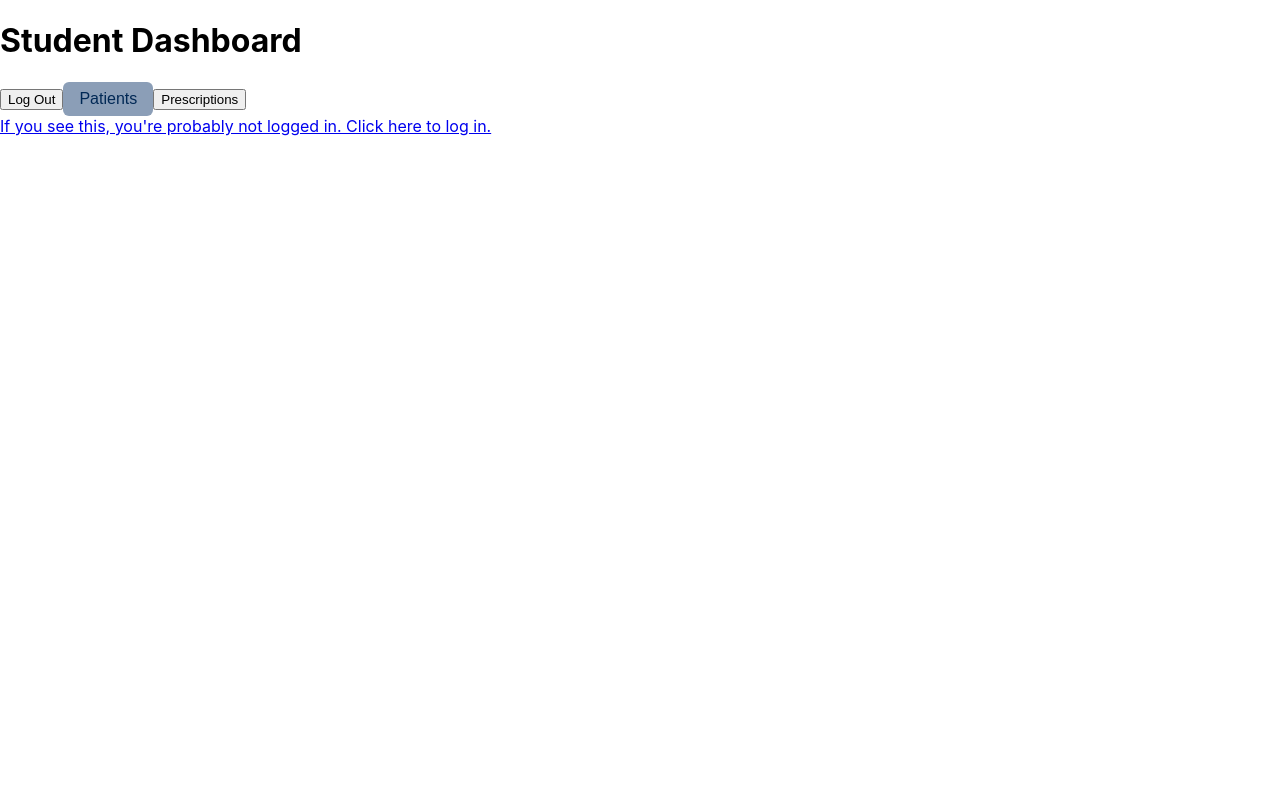
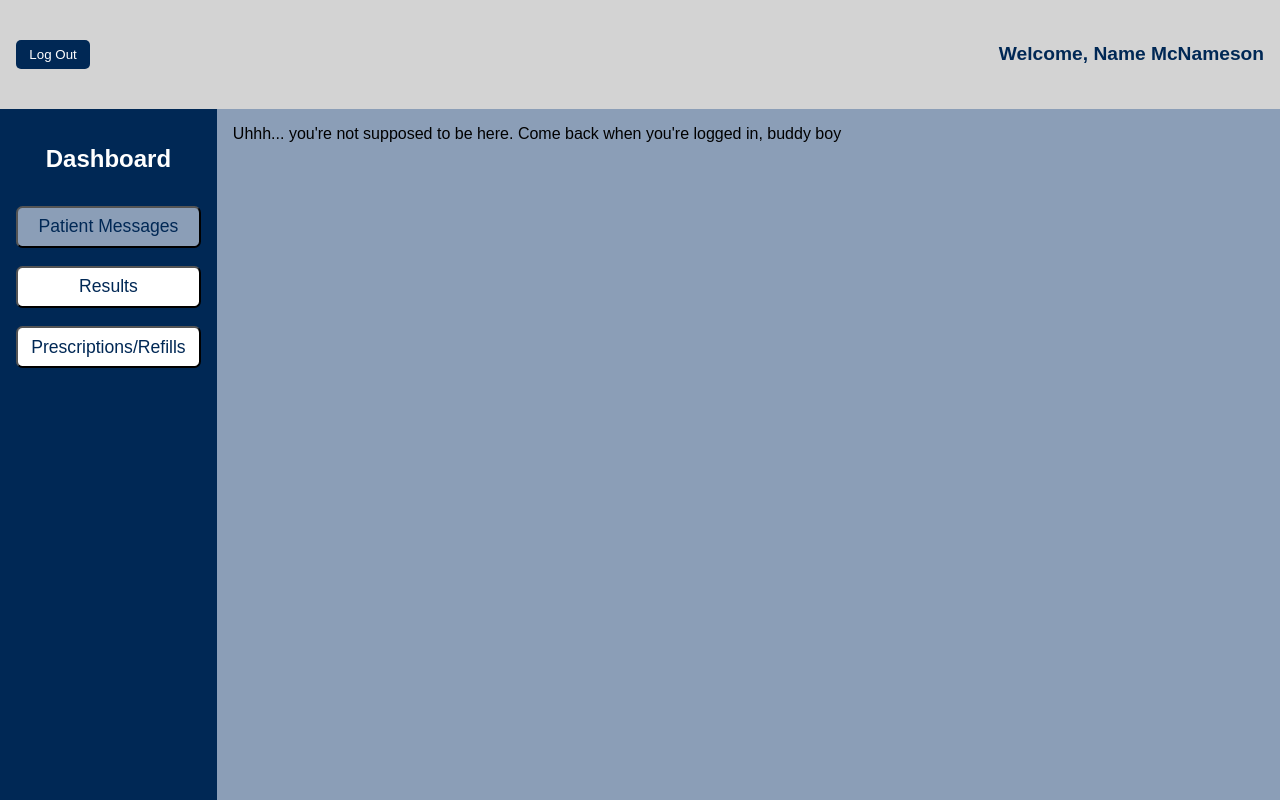
Before and after one commit to shaheerkhan8476/aimlab, a React (Create React App) app in the folder frontend/: page /StudentDashboard in a window 1280 px wide. Built offline with nearby package versions, Linux system fonts and the light colour scheme.

Commit message:
styling and I FINALLY GOT LOGGED IN USER DATA FROM API

```diff
--- a/frontend/package.json
+++ b/frontend/package.json
@@ -10,6 +10,7 @@
     "lucide-react": "^0.474.0",
     "react": "^19.0.0",
     "react-dom": "^19.0.0",
+    "react-icons": "^5.4.0",
     "react-router-dom": "^7.1.5",
     "react-scripts": "5.0.1",
     "tailwind-merge": "^3.0.1",
--- a/frontend/src/pages/SignInUser.js
+++ b/frontend/src/pages/SignInUser.js
@@ -40,10 +40,13 @@ function SignInUser()
             {
                 const data = await response.json();
                 const token = data.access_token;
+                const userId = data.user.id;
                 localStorage.setItem("accessToken", token);
                 localStorage.setItem("userEmail", loginData.email);
                 localStorage.setItem("userPassword", loginData.password);
+                localStorage.setItem("userId", userId);
                 console.log('Login Successful', data);
+
                 navigate("/StudentDashboard");
             }
             else
--- a/frontend/src/pages/StudentDashboard.js
+++ b/frontend/src/pages/StudentDashboard.js
@@ -4,24 +4,27 @@ import { NavLink } from 'react-router-dom';
 import "./css/StudentDashboard.css";
 
 
-//Right now this either displays ugly patient data, or
-//A link to go back to login page if no permission to see
-//ugly patient data
+//styling patient message and prescription page
+
 function StudentDashboard(){
-    const [patients, setPatients] = useState(null); //state for patient data
+    const [messages, setMessages] = useState(null); //state for patient data
     const [prescriptions, setPrescriptions] = useState(null);
     const [error, setError] = useState(null);   //state for error message
     const [isAuthenticated, setIsAuthenticated] = useState(true);
-    const [view, setView] = useState("patients"); //patient data by default. swtich to prescriptions if clicked
+    const [view, setView] = useState("messages"); //patient messages by default. swtich to prescriptions if clicked
+    const [userName, setUserName] = useState("Name McNameson")
 
 
     const navigate = useNavigate();
+
+
 
 
     //this useEffect runs when page renders
     //determines if user authenticated
     //shows patient data if yes
     //link back to login page if no
+
     useEffect(() => {
         const token = localStorage.getItem("accessToken");
 
@@ -48,7 +51,7 @@ function StudentDashboard(){
                 throw new Error("Invalid token");
             }
             setIsAuthenticated(true);
-            setPatients(data);
+            setMessages(data);
         })
 
         .catch(error => {       //Error? setIsAuthenticated to false to trip the mechanism for the login link
@@ -57,6 +60,38 @@ function StudentDashboard(){
             setIsAuthenticated(false);
         });
     }, [isAuthenticated]);
+
+    useEffect(() => {
+        const userId = localStorage.getItem("userId");
+        console.log(userId);
+        if (!userId) {
+            console.error("User ID is not in local storage");
+            setIsAuthenticated(false);
+            return
+        }
+        fetch(`http://localhost:8080/students/${userId}`,{
+            method: "GET",
+            headers: {
+                "Authorization": `Bearer ${localStorage.getItem("accessToken")}`,
+                "Content-Type": "application/json",
+            },
+        })
+
+        .then((response) => {
+            if (!response.ok) {
+                throw new Error("failed fetching user data");
+            }
+            return response.json();
+        })
+        .then((data) => {
+            console.log("fetched user data:", data);
+            setUserName(data.name)
+        })
+        .catch((error) => {
+            console.error(error);
+            setError("fetch user data failed");
+        });
+    }, []);
 
 
 
@@ -84,46 +119,138 @@ function StudentDashboard(){
 
     };
 
+    const fetchMessages = () => {
+        const token = localStorage.getItem("accessToken");
+
+        fetch("http://localhost")
+    }
+
 
 
     return (
-        <>
-            <h1>Student Dashboard</h1>
-            <button onClick={() => {
+        <div className="dashboard-container">
+            {/* gray banner at top */}
+            <div className="top-banner">
+                <button
+                    className="logout-button"
+                    onClick={() => {
                         localStorage.removeItem("accessToken");
-                    navigate(0);    //cheeky way to refresh
+                        navigate("/SignInUser"); // kick to login screen
                     }}
                 >
-            Log Out </button>
+                    Log Out
+                </button>
+                {/* hardcoded for now sry */}
+                <div className="welcome-message">Welcome, {userName}</div>
+            </div>
 
-            <button className="patients-button" onClick={() => setView("patients")}>Patients</button>
-            <button onClick={() => { setView("prescriptions"); fetchPrescriptions();}}>Prescriptions</button>
+            {/* sidebar and main */}
+            {/*sidebar*/}
+            <div className="main-container">
+                <div className="sidebar">
+                    <h2>Dashboard</h2>
+                    <button
+                        className={`nav-link ${view === "messages" ? "active" : ""}`}
+                        onClick={() => setView("messages")}
+                    >
+                        Patient Messages
+                    </button>
+                    <button
+                        className={`nav-link ${view === "results" ? "active" : ""}`}
+                        onClick={() => setView("results")}
+                    >
+                        Results
+                    </button>
+                    <button
+                        className={`nav-link ${view === "prescriptions" ? "active" : ""}`}
+                        onClick={() => {
+                            setView("prescriptions");
+                            fetchPrescriptions();
+                        }}
+                    >
+                        Prescriptions/Refills
+                    </button>
+                </div>
 
-            {!isAuthenticated ? ( //If not authenticated, present link to login page
+                {/* main */}
+                <div className="content">
+                    {!isAuthenticated ? (
+                        <div className="not-authenticated">
+                            Uhhh... you're not supposed to be here. Come back when you're logged in, buddy boy
+                        </div>
+                    ) : (
+                        <div className="data-section">
+                            {view === "messages" && (
                                 <div>
-                    <NavLink to="/SignInUser">
-                        If you see this, you're probably not logged in. Click here to log in.
-                    </NavLink>
-                </div>
-            ) : (           //If authenticated, show patient or prescription view
-                <div>
-                    {view === "patients" && (
-                        <div>
-                            <h2>Patient Data</h2>
-                            <pre>{JSON.stringify(patients, null, 2)}</pre>
+                                    <h2>Patient Messages</h2>
+                                    {messages ? (
+                                        <table className="data-table">
+                                            <thead>
+                                                <tr>
+                                                    <th>Name</th>
+                                                    <th>DOB</th>
+                                                    <th>Message</th>
+                                                </tr>
+                                            </thead>
+                                            <tbody>
+                                                {messages.map((message, index) => (
+                                                    <tr key={index}>
+                                                        <td>{message.name}</td>
+                                                        <td>{message.date_of_birth}</td>
+                                                        <td>{message.patient_message}</td>
+                                                    </tr>
+                                                ))}
+                                            </tbody>
+                                        </table>
+                                    ) : (
+                                        <p>...loading patient messages...</p>
+                                    )}
                                 </div>
                             )}
 
                             {view === "prescriptions" && (
                                 <div>
-                            <h2>Prescription Data</h2>
-                            <pre>{JSON.stringify(prescriptions, null, 2)}</pre>
+                                    <h2>Prescriptions/Refills</h2>
+                                    {prescriptions ? (
+                                        <table className="data-table">
+                                            <thead>
+                                                <tr>
+                                                    <th>Name</th>
+                                                    <th>Medication</th>
+                                                    <th>Dose</th>
+                                                    <th>Refill Status</th>
+                                                </tr>
+                                            </thead>
+                                            <tbody>
+                                                {prescriptions.map((prescription, index) => (
+                                                    <tr key={index}>
+                                                        <td>{prescription.name}</td>
+                                                        <td>{prescription.medication}</td>
+                                                        <td>{prescription.dose}</td>
+                                                        <td>{prescription.refill_status}</td>
+                                                    </tr>
+                                                ))}
+                                            </tbody>
+                                        </table>
+                                    ) : (
+                                        <p>...loading prescriptions...</p>
+                                    )}
+                                </div>
+                            )}
+
+                            {view === "results" && (
+                                <div>
+                                    <h2>Results</h2>
+                                    <p>Erm this doesnt have anything yet lol</p>
                                 </div>
                             )}
                         </div>
                     )}
-        </>
-    )
+                </div>
+            </div>
+        </div>
+    );
+
 
 
 }
--- a/frontend/src/pages/css/StudentDashboard.css
+++ b/frontend/src/pages/css/StudentDashboard.css
@@ -1,10 +1,125 @@
-.patients-button {
-    background-color: #8B9EB7;
+/* general */
+body {
+    font-family: Arial, sans-serif;
+    margin: 0;
+    padding: 0;
+    background-color: #f4f7f9;
+}
+
+.dashboard-container {
+    display: flex;
+    flex-direction: column;
+    height: 100vh;
+}
+
+/* gray welcome banner */
+.top-banner {
+    background-color: #d3d3d3; /* made it a different gray than mockup for this cuz it loooks nicer */
     color: #002855;
+    display: flex;
+    justify-content: space-between;
+    align-items: center;
+    padding: 1em;
+    height: 10%;
+}
+
+.logout-button {
+    background-color: #002855;
+    color: white;
+    border: none;
     padding: 0.5em 1em;
-    border-radius: 0.375rem;
-    border: none;
+    border-radius: 0.375em;
     cursor: pointer;
-    font-size: 1rem;
     transition: background-color 0.2s ease-in-out;
 }
+
+
+
+.welcome-message {
+    font-size: 1.2em;
+    font-weight: bold;
+}
+
+/* Sidebar and Main container */
+.main-container {
+    display: flex;
+    flex-grow: 1;
+    height: 90%;
+}
+
+/* Sidebar */
+.sidebar {
+    background-color: #002855;
+    color: white;
+    flex: 0 0 12%;
+    padding: 1em;
+    display: flex;
+    flex-direction: column;
+}
+
+.sidebar h2 {
+    color: #fff;
+    text-align: center;
+    margin-bottom: 1em;
+    font-size: 1.5rem;
+}
+
+/*buttons on left*/
+.nav-link {
+    color: #002855;
+    text-decoration: none;
+    margin: 0.5em 0;
+    padding: 0.5em 0.75em;
+    border-radius: 0.375em;
+    text-align: center;
+    font-size: 1.1rem;
+    transition: background-color 0.2s ease-in-out;
+    background-color: #FFFFFF;
+}
+
+.nav-link.active {
+    background-color: #8B9EB7;
+}
+
+/* Main stuff */
+.content {
+    flex-grow: 1;
+    padding: 1em;
+    background-color: #8B9EB7;
+    overflow-y: auto; /* should scroll if too many entries */
+}
+
+.data-section h2 {
+    color: #003f91;
+}
+
+/* Info table */
+.data-table {
+    width: 100%;
+    border-collapse: collapse;
+    margin-top: 1em;
+    background-color: white;
+    border-radius: 0.375em;
+    overflow: hidden;
+    box-shadow: 0 0.5em 1em rgba(0, 0, 0, 0.1);
+}
+
+.data-table th,
+.data-table td {
+    padding: 1em;
+    text-align: left;
+}
+
+.data-table th {
+    background-color: #FFFFFF;
+    color: #000000;
+}
+
+.data-table tr {
+    background-color: #002855;
+    color: #FFFFFF;
+}
+
+.data-table tr:hover {
+    background-color: #778cd2;
+}
```
Also changed, not shown: 2 other files (tests, documents, lock files or other folders). Lines whose indentation alone changed are shown as unchanged.
